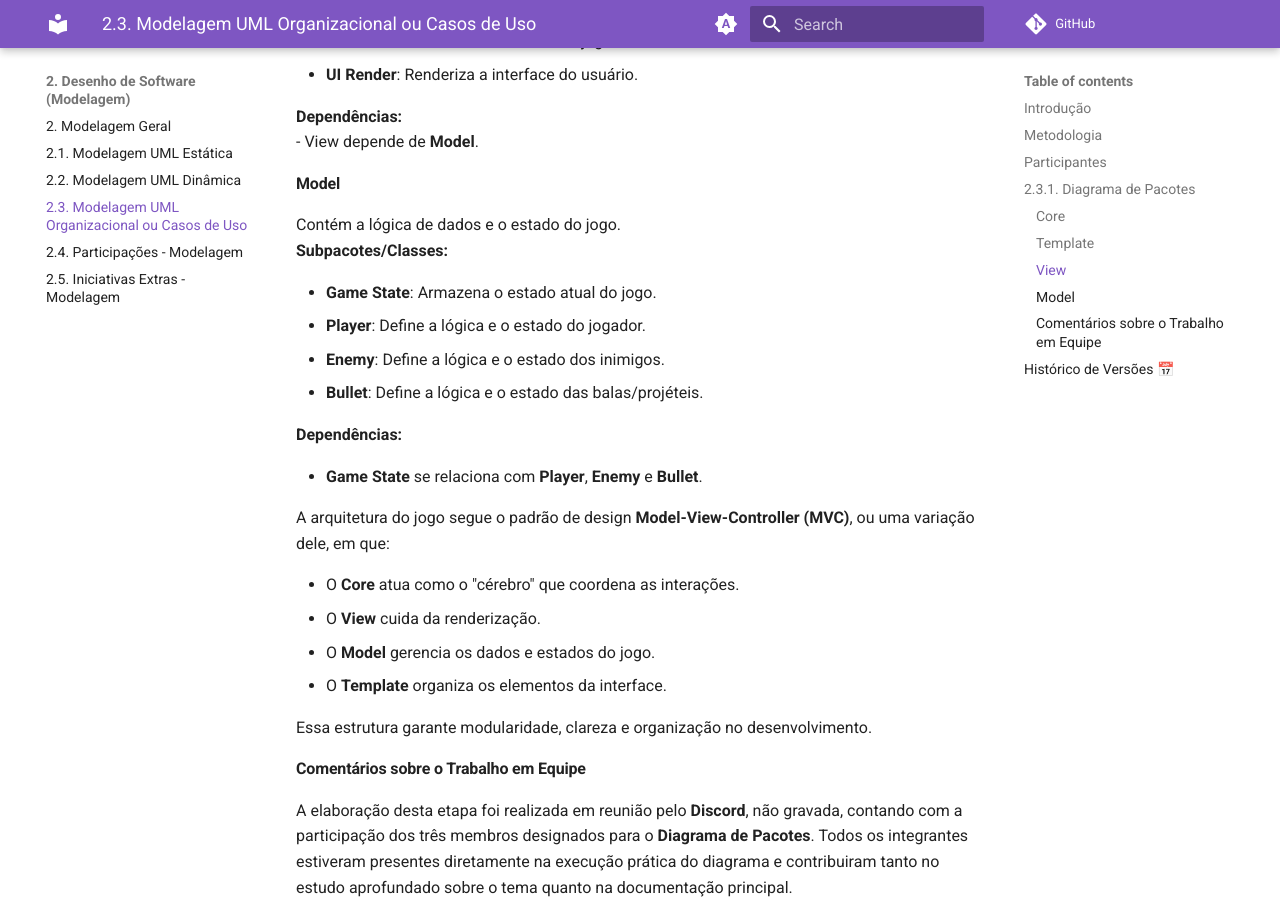
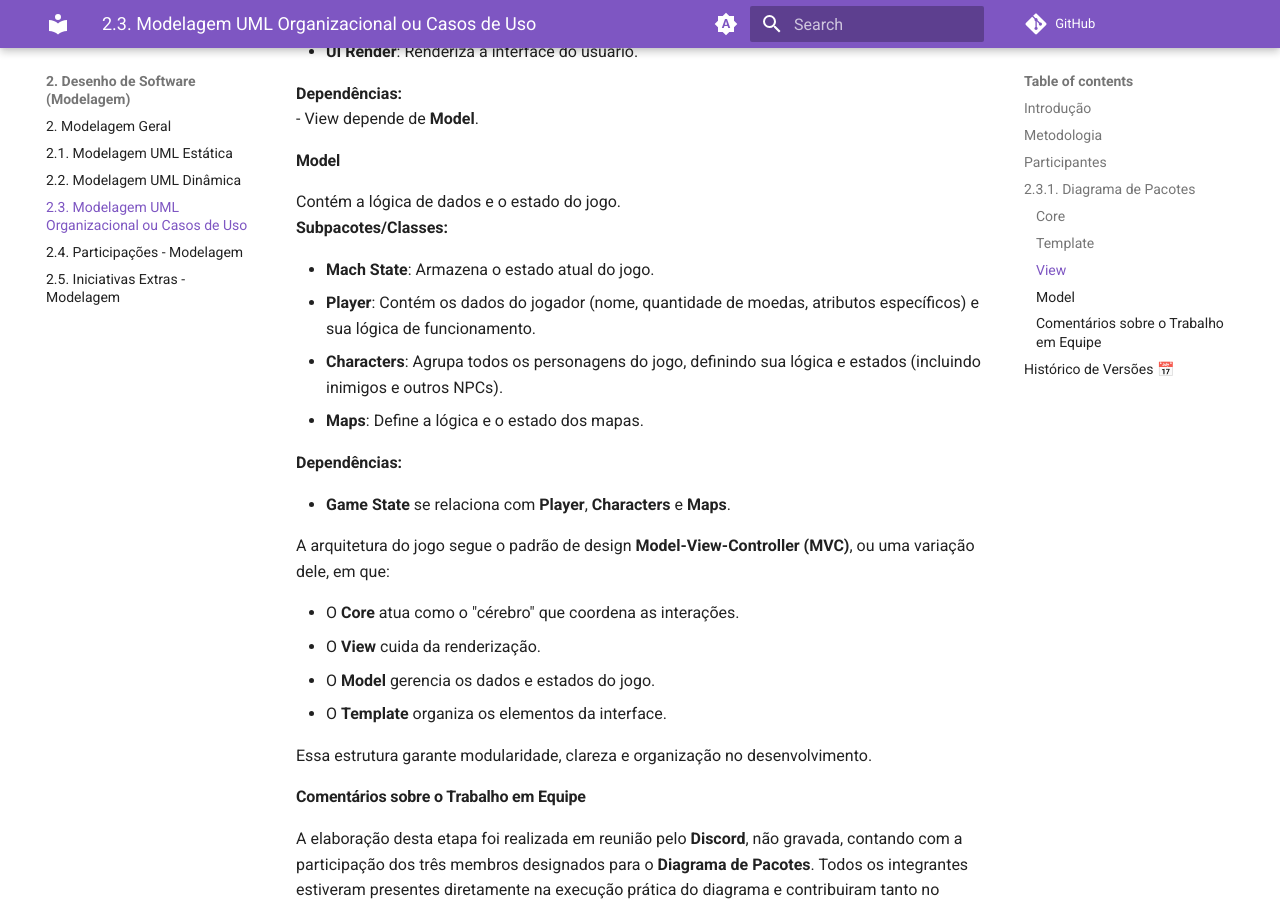
Before and after one commit to UnBArqDsw2025-2-Turma01/2025.2-T01-G1_JogoDigital_Entrega_02, an MkDocs documentation site: the page built from docs/Modelagem/2.3.ModelagemOrganizacionalCasosDeUso.md, in a window 1280 px wide and 900 px high, scrolled down 3738 px. Built offline with MkDocs 1.6.1 and Material for MkDocs 9.7.7, drawn with Linux system fonts in a browser that asks for light colours.

Commit message:
update: Atualizaçao e correçoes da pagina

```diff
--- a/docs/Modelagem/2.3.ModelagemOrganizacionalCasosDeUso.md
+++ b/docs/Modelagem/2.3.ModelagemOrganizacionalCasosDeUso.md
@@ -161,14 +161,14 @@ Responsável pela renderização (exibição) do jogo.
 Contém a lógica de dados e o estado do jogo.
 **Subpacotes/Classes:**
 
-  - **Game State**: Armazena o estado atual do jogo.
-  - **Player**: Define a lógica e o estado do jogador.
-  - **Enemy**: Define a lógica e o estado dos inimigos.
-  - **Bullet**: Define a lógica e o estado das balas/projéteis.
+  - **Mach State**: Armazena o estado atual do jogo.
+  - **Player**: Contém os dados do jogador (nome, quantidade de moedas, atributos específicos) e sua lógica de funcionamento.
+  - **Characters**: Agrupa todos os personagens do jogo, definindo sua lógica e estados (incluindo inimigos e outros NPCs).
+  - **Maps**: Define a lógica e o estado dos mapas.
 
 **Dependências:**
 
-  - **Game State** se relaciona com **Player**, **Enemy** e **Bullet**.
+  - **Game State** se relaciona com **Player**, **Characters** e **Maps**.
 
 
 A arquitetura do jogo segue o padrão de design **Model-View-Controller (MVC)**, ou uma variação dele, em que:
```
Also changed, not shown: docs/assets/Organizacional/DiagramaDePacotes.svg.
